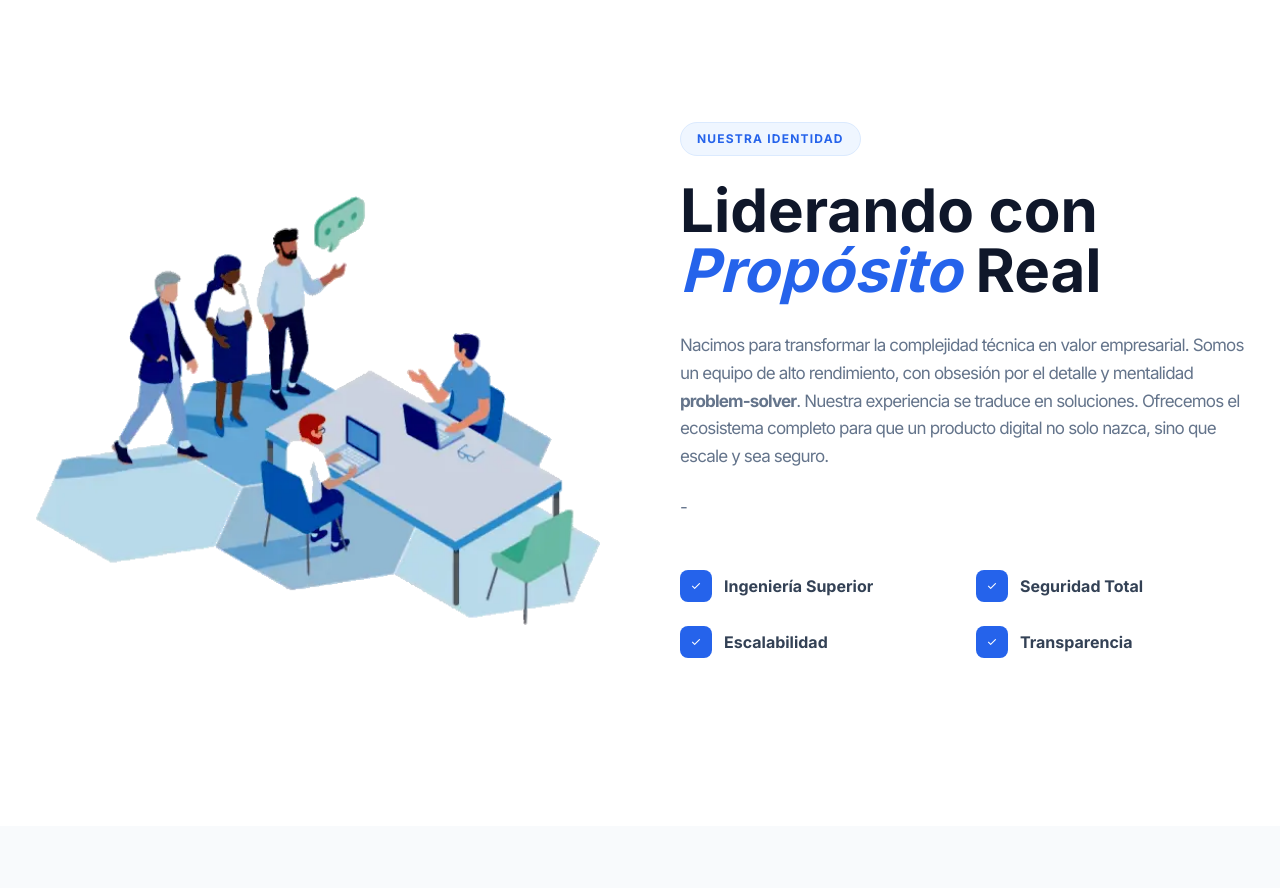
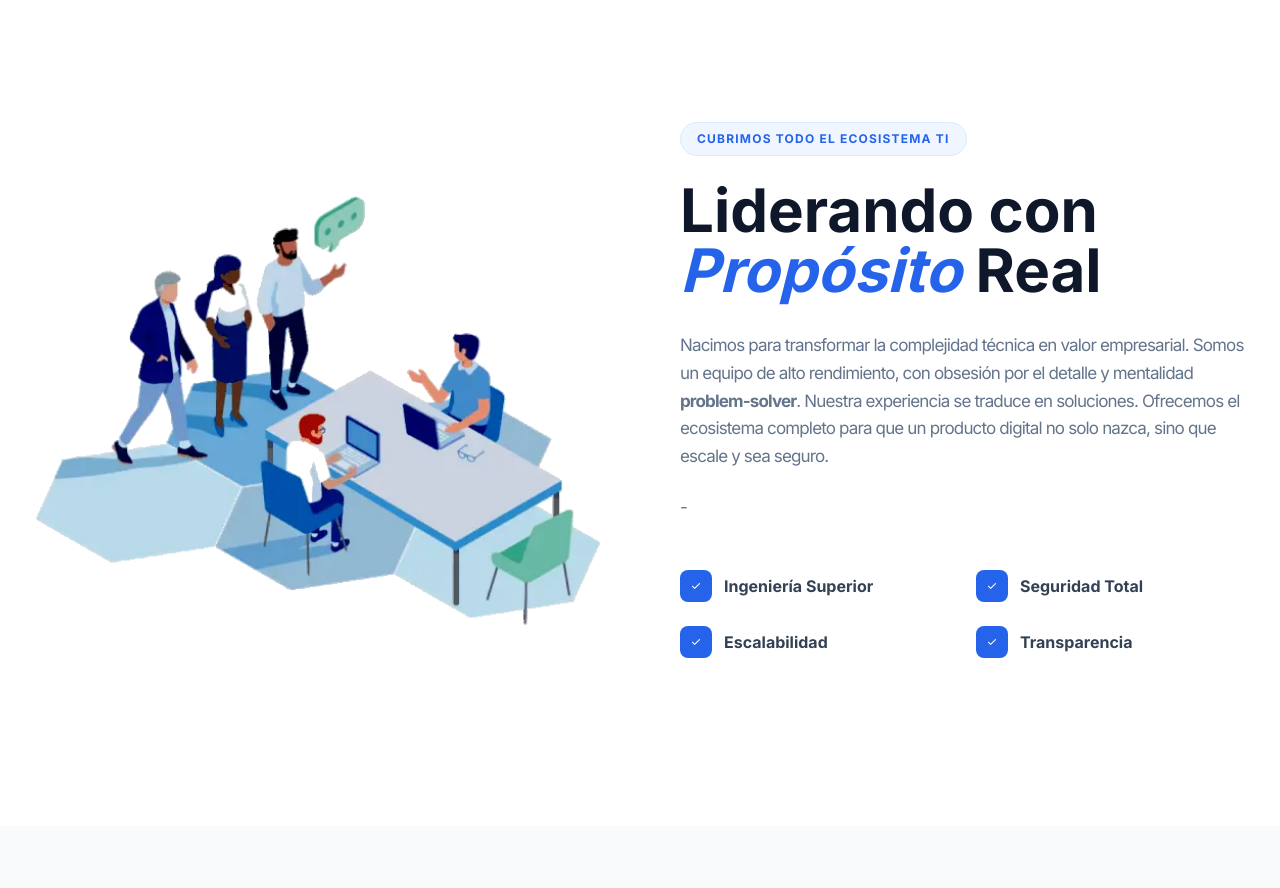
Before and after one commit to asinomas/paginaultima, a React (Vite) app in the folder Pagina_ultima/: page / in a window 1280 px wide. Shown: the part 2560-3448 px from the top of the page. Built offline with nearby package versions, Linux system fonts and the light colour scheme; no server answers; grey boxes are pictures that could not be loaded.

Commit message:
Update About.tsx

```diff
--- a/Pagina_ultima/src/components/About.tsx
+++ b/Pagina_ultima/src/components/About.tsx
@@ -23,7 +23,7 @@ const About: React.FC = () => {
             <div>
               <div className="mb-6 inline-flex items-center gap-2 rounded-full bg-blue-50 px-4 py-2 border border-blue-100">
                 <span className="text-blue-600 text-xs font-bold uppercase tracking-widest">
-                  Nuestra Identidad
+                  Cubrimos todo el ecosistema TI
                 </span>
               </div>
               <h2 className="text-4xl md:text-6xl font-extrabold text-slate-900 mb-8 leading-[1.1]">
```
